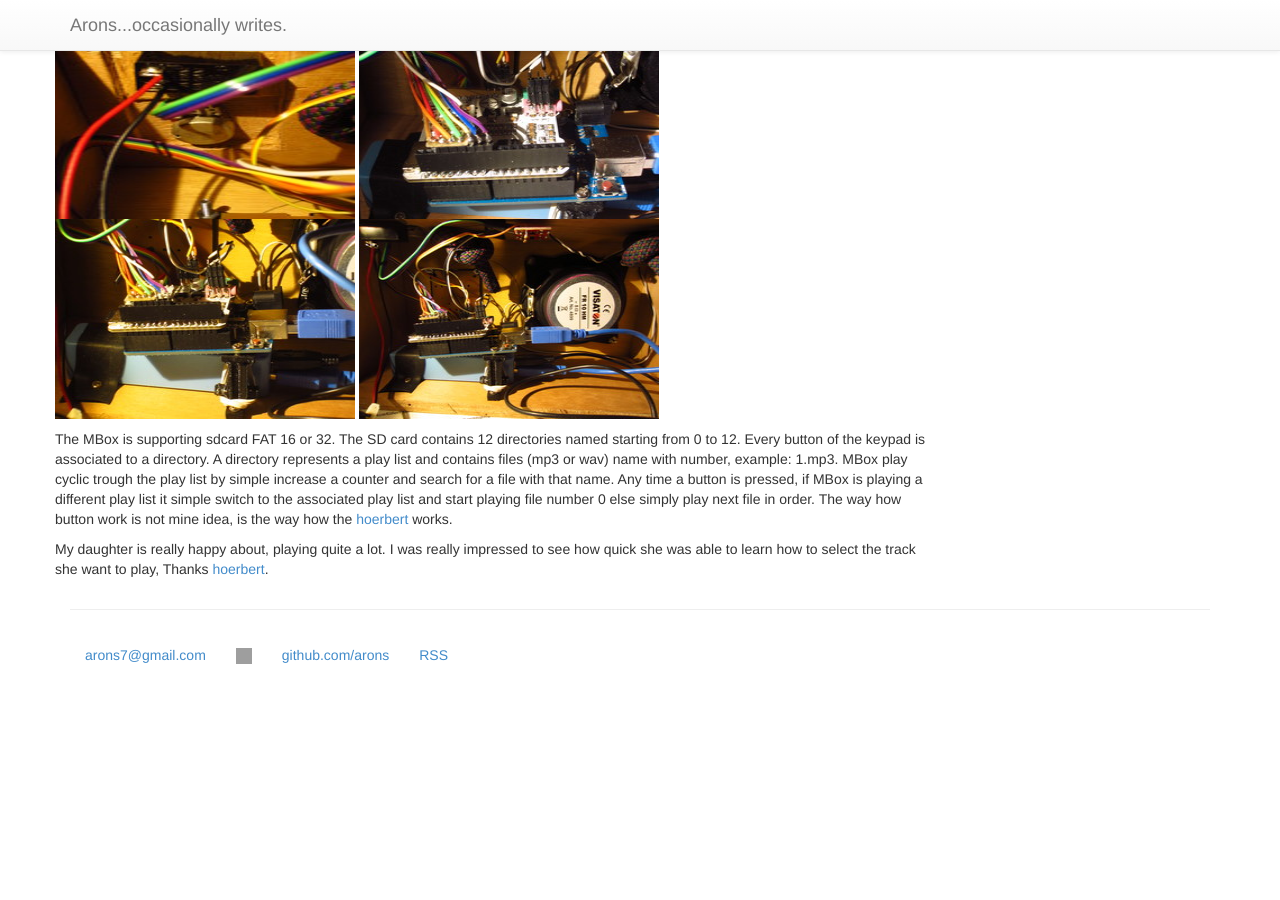
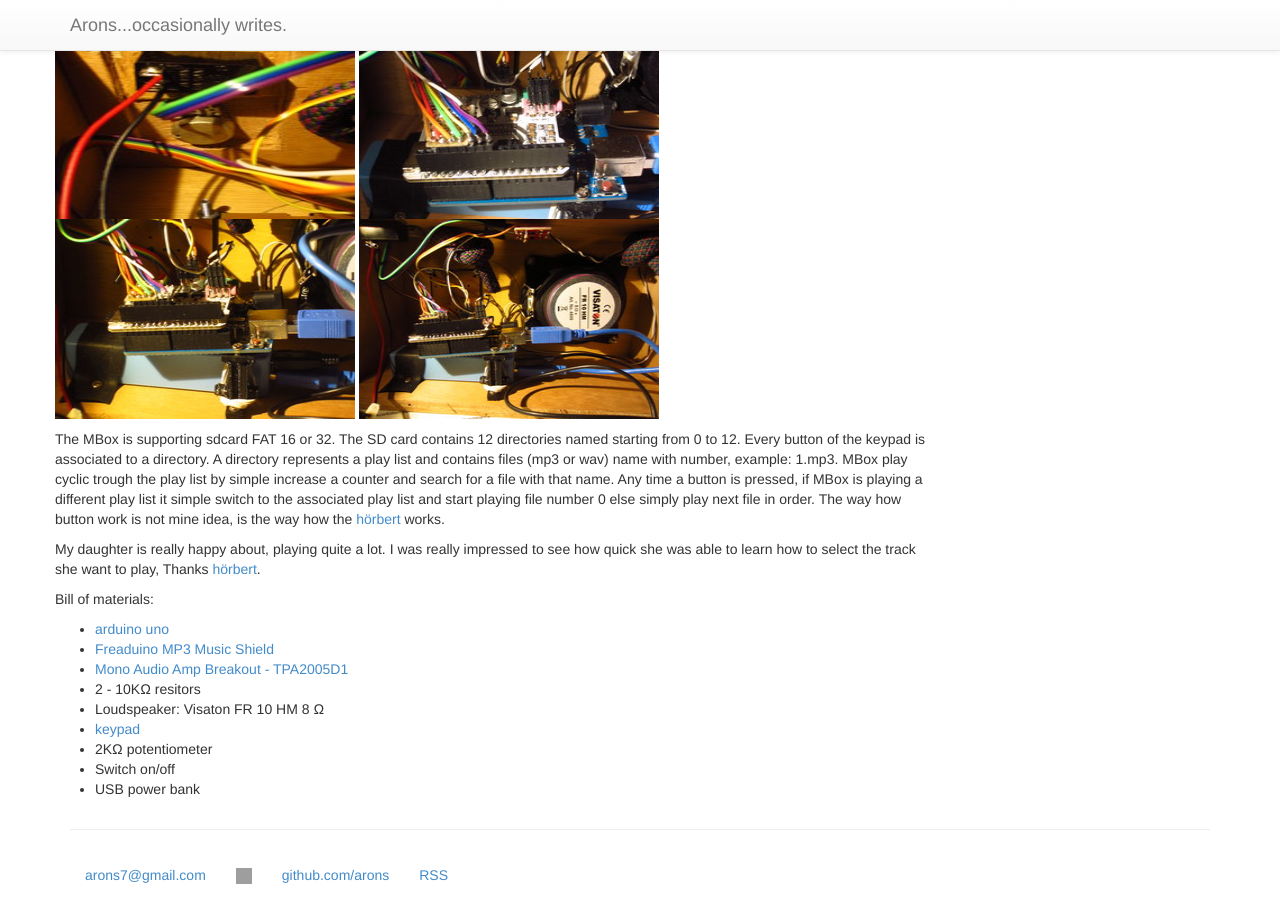
Before and after one commit to arons/arons.github.io, a Jekyll site: the page built from _posts/2014-01-10-mbox-01.markdown, in a window 1280 px wide and 900 px high, scrolled down 1654 px. Built offline with Jekyll 4.4.1, drawn with Linux system fonts in a browser that asks for light colours; Markdown is read by kramdown in place of the engine named in the settings; comment, search, counter and statistics services are not loaded; before the commit the page ends 2334 px from its top, so only the background shows below that; some of the changed text lies outside the part shown; grey boxes are pictures that could not be loaded.

Commit message:
added BOM

```diff
--- a/_posts/2014-01-10-mbox-01.markdown
+++ b/_posts/2014-01-10-mbox-01.markdown
@@ -8,11 +8,11 @@ categories: hack arduino
 
 {% img none /images/2014-01-10/00.jpg 300 200 MBox %}
 
-Few months ago I bought, as a present, an mp3 player for children called [hoerbert].
+Few months ago I bought, as a present, an mp3 player for children called [hörbert].
 It is really well made and the sound quality is pretty good. I really suggest as a product.
 The only problem is that is quite expensive, so I though that would be a nice and easy project for a Christmas present for my daughter.
 
-It was already clear since the beginning that the project would be powered by an [arduino board].
+It was already clear since the beginning that the project would be powered by an [arduino uno].
 So I start looking around in order to find a good way to play mp3 file with it and I found the [Freaduino MP3 Music Shield].
 It is the cheapest mp3 board I found for arduino.
 The board contains an sd card slot, decodes "MP3,WAV,MIDI,Ogg Vorbis" and, they wrote, has an "Excellent sound quality with ±1dB Frequency Response".
@@ -50,15 +50,28 @@ Every button of the keypad is associated to a directory.
 A directory represents a play list and contains files (mp3 or wav) name with number, example: 1.mp3.
 MBox play cyclic trough the play list by simple increase a counter and search for a file with that name.
 Any time a button is pressed, if MBox is playing a different play list it simple switch to the associated play list and start playing file number 0 else simply play next file in order.
-The way how button work is not mine idea, is the way how the [hoerbert] works.
+The way how button work is not mine idea, is the way how the [hörbert] works.
 
 My daughter is really happy about, playing quite a lot.
-I was really impressed to see how quick she was able to learn how to select the track she want to play, Thanks [hoerbert].
+I was really impressed to see how quick she was able to learn how to select the track she want to play, Thanks [hörbert].
 
 
-[hoerbert]: http://en.hoerbert.com/
-[arduino board]: (http://arduino.cc/)
-[Freaduino MP3 Music Shield]:(http://www.elecfreaks.com/wiki/index.php?title=Freaduino_MP3_Music_Shield)
+Bill of materials:
+
++ [arduino uno]
++ [Freaduino MP3 Music Shield]
++ [Mono Audio Amp Breakout - TPA2005D1]
++ 2 - 10KΩ resitors
++ Loudspeaker: Visaton FR 10 HM  8 Ω
++ [keypad]
++ 2KΩ potentiometer
++ Switch on/off
++ USB power bank
+
+
+[hörbert]: http://en.hoerbert.com/
+[arduino uno]: http://arduino.cc/
+[Freaduino MP3 Music Shield]: http://www.elecfreaks.com/wiki/index.php?title=Freaduino_MP3_Music_Shield
 [Sparkfun]: https://www.sparkfun.com/products/11044
 [Mono Audio Amp Breakout - TPA2005D1]: https://www.sparkfun.com/products/11044
 [Mono Audio Amplifier Quickstart Guide]:https://www.sparkfun.com/tutorials/392
```
